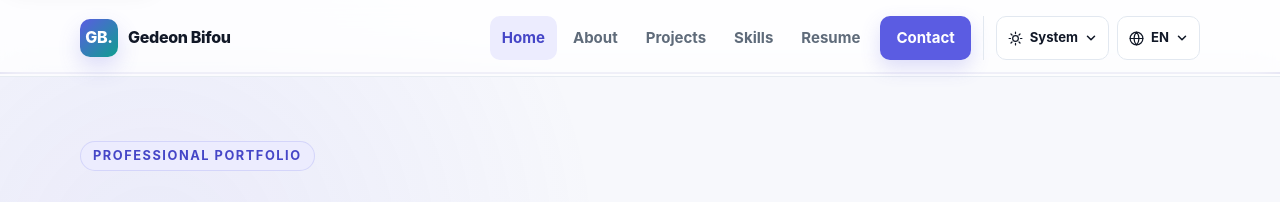
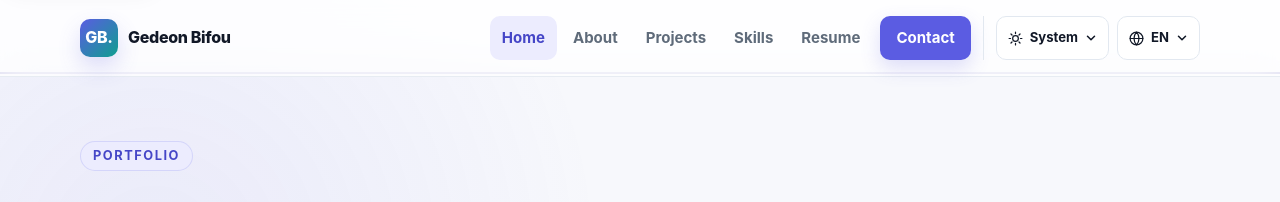
Before and after one commit to thierrybifou07-eng/portfolio, a React (Vite) app: page / in a window 1280 px wide. Shown: the top 202 px of the page. Built offline with nearby package versions, Linux system fonts and the light colour scheme.

Commit message:
Update content.js

```diff
--- a/src/data/locales/en/content.js
+++ b/src/data/locales/en/content.js
@@ -1,6 +1,6 @@
 const enContent = {
   home: {
-    eyebrow: 'Professional portfolio',
+    eyebrow: 'Portfolio',
     headline: 'I turn concrete needs into structured and scalable web applications.',
     introduction:
       'Junior full-stack web developer with a backend focus, I design clear interfaces and business-oriented features using React, Node.js, PHP, Laravel, and other modern technologies.',
@@ -30,7 +30,7 @@ const enContent = {
     role: 'Junior full-stack web developer — backend focus',
     location: 'Douala, Cameroon — available on-site and remotely',
     availability: 'Open to junior opportunities, assignments, and collaborations',
-    imageAlt: 'Professional portrait of Gedeon Bifou',
+    imageAlt: 'Portrait of Gedeon Bifou',
     summary:
       'Junior web developer with a technical background, building structured and maintainable applications designed around concrete needs.',
     biography: [
@@ -50,7 +50,7 @@ const enContent = {
     ],
   },
   profileAbout: {
-    imageAlt: 'Professional portrait of Gedeon Bifou in a working environment',
+    imageAlt: 'Portrait of Gedeon Bifou in a working environment',
   },
   projectCategories: {
     operations: 'Management and business tools',
```
